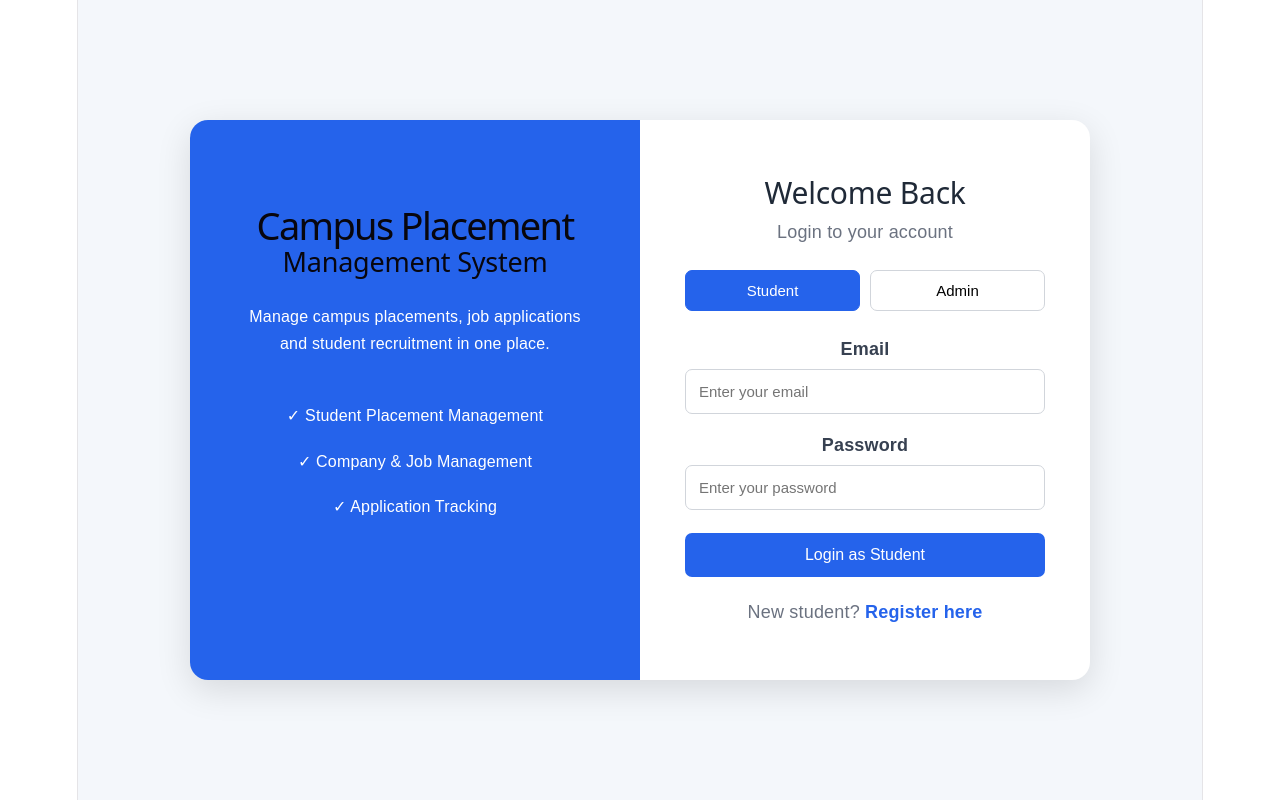
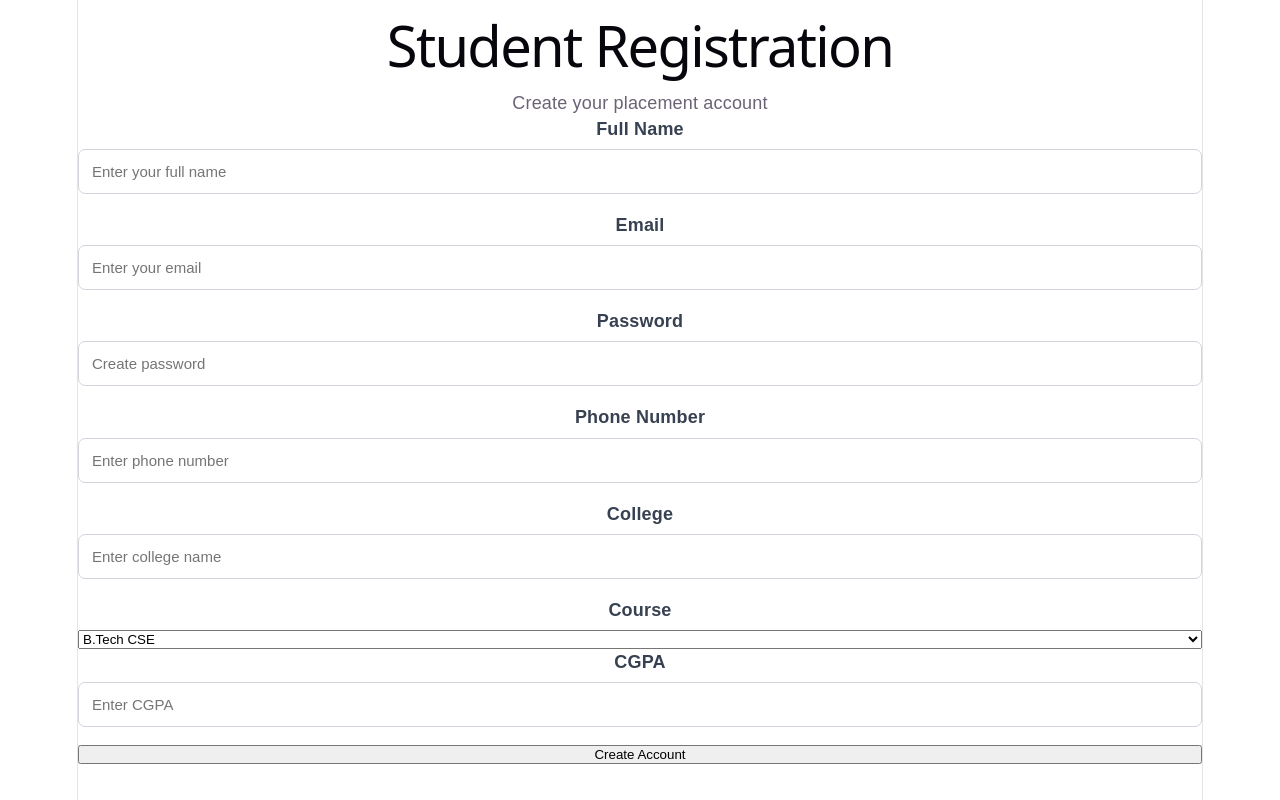
Before and after one commit to kedar785/Campus-Placement-Management, a React app in the folder frontend/: page / in a window 1280 px wide. Both pictures are taken after a click on the element "Register here". Built offline with nearby package versions, Linux system fonts and the light colour scheme; the HTML template or start-up script is replaced by a standard one.

Commit message:
student register

```diff
--- a/frontend/src/App.jsx
+++ b/frontend/src/App.jsx
@@ -1,8 +1,19 @@
 import { useState } from "react";
 import "./App.css";
+import StudentRegister from "./pages/StudentRegister";
 
 function App() {
   const [role, setRole] = useState("Student");
+  const [showRegister, setShowRegister] = useState(false);
+
+  // Registration page
+  if (showRegister) {
+    return (
+      <StudentRegister
+        onBack={() => setShowRegister(false)}
+      />
+    );
+  }
 
   return (
     <div className="app">
@@ -63,7 +74,13 @@ function App() {
           </form>
 
           <p className="register">
-            New student? <span>Register here</span>
+            New student?{" "}
+            <span
+              onClick={() => setShowRegister(true)}
+              style={{ cursor: "pointer" }}
+            >
+              Register here
+            </span>
           </p>
         </div>
 
--- /dev/null
+++ b/frontend/src/pages/StudentRegister.jsx
@@ -0,0 +1,124 @@
+import { useState } from "react";
+
+ function StudentRegister({ onBack }) {
+  const [formData, setFormData] = useState({
+    name: "",
+    email: "",
+    password: "",
+    phone: "",
+    college: "",
+    course: "B.Tech CSE",
+    cgpa: "",
+  });
+
+  const handleChange = (e) => {
+    setFormData({
+      ...formData,
+      [e.target.name]: e.target.value,
+    });
+  };
+
+  const handleSubmit = (e) => {
+    e.preventDefault();
+
+    console.log("Student Registration Data:", formData);
+
+    alert("Registration form submitted!");
+  };
+
+  return (
+    <div className="register-page">
+      <div className="register-card">
+
+        <h1>Student Registration</h1>
+        <p>Create your placement account</p>
+
+        <form onSubmit={handleSubmit}>
+
+          <label>Full Name</label>
+          <input
+            type="text"
+            name="name"
+            placeholder="Enter your full name"
+            value={formData.name}
+            onChange={handleChange}
+            required
+          />
+
+          <label>Email</label>
+          <input
+            type="email"
+            name="email"
+            placeholder="Enter your email"
+            value={formData.email}
+            onChange={handleChange}
+            required
+          />
+
+          <label>Password</label>
+          <input
+            type="password"
+            name="password"
+            placeholder="Create password"
+            value={formData.password}
+            onChange={handleChange}
+            required
+          />
+
+          <label>Phone Number</label>
+          <input
+            type="tel"
+            name="phone"
+            placeholder="Enter phone number"
+            value={formData.phone}
+            onChange={handleChange}
+            required
+          />
+
+          <label>College</label>
+          <input
+            type="text"
+            name="college"
+            placeholder="Enter college name"
+            value={formData.college}
+            onChange={handleChange}
+            required
+          />
+
+          <label>Course</label>
+          <select
+            name="course"
+            value={formData.course}
+            onChange={handleChange}
+          >
+            <option value="B.Tech CSE">B.Tech CSE</option>
+            <option value="B.Tech IT">B.Tech IT</option>
+            <option value="B.Tech ECE">B.Tech ECE</option>
+            <option value="B.Tech ME">B.Tech ME</option>
+          </select>
+
+          <label>CGPA</label>
+          <input
+            type="number"
+            name="cgpa"
+            placeholder="Enter CGPA"
+            step="0.01"
+            min="0"
+            max="10"
+            value={formData.cgpa}
+            onChange={handleChange}
+            required
+          />
+
+          <button type="submit">
+            Create Account
+          </button>
+
+        </form>
+
+      </div>
+    </div>
+  );
+}
+
+export default StudentRegister;
```
